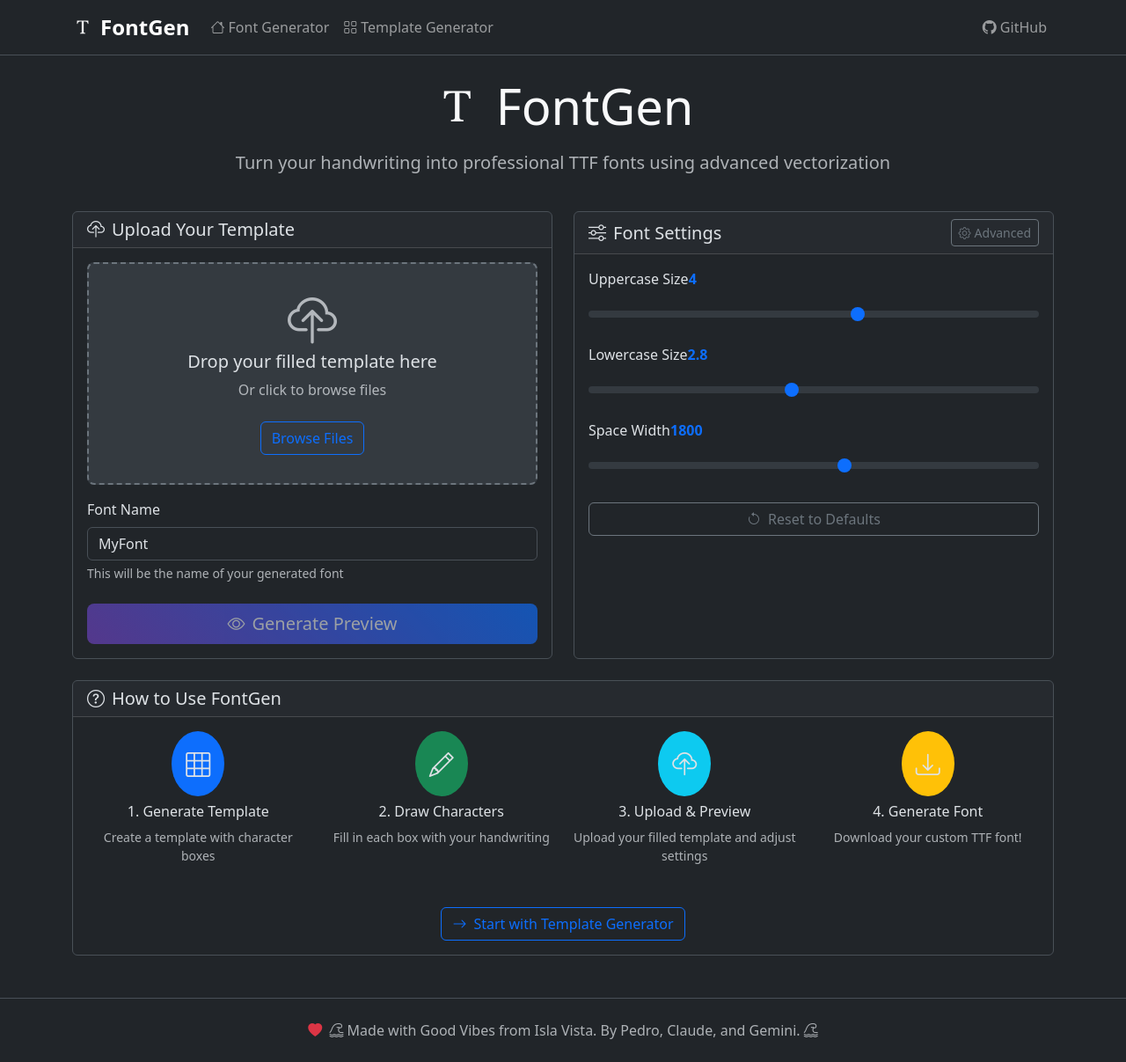
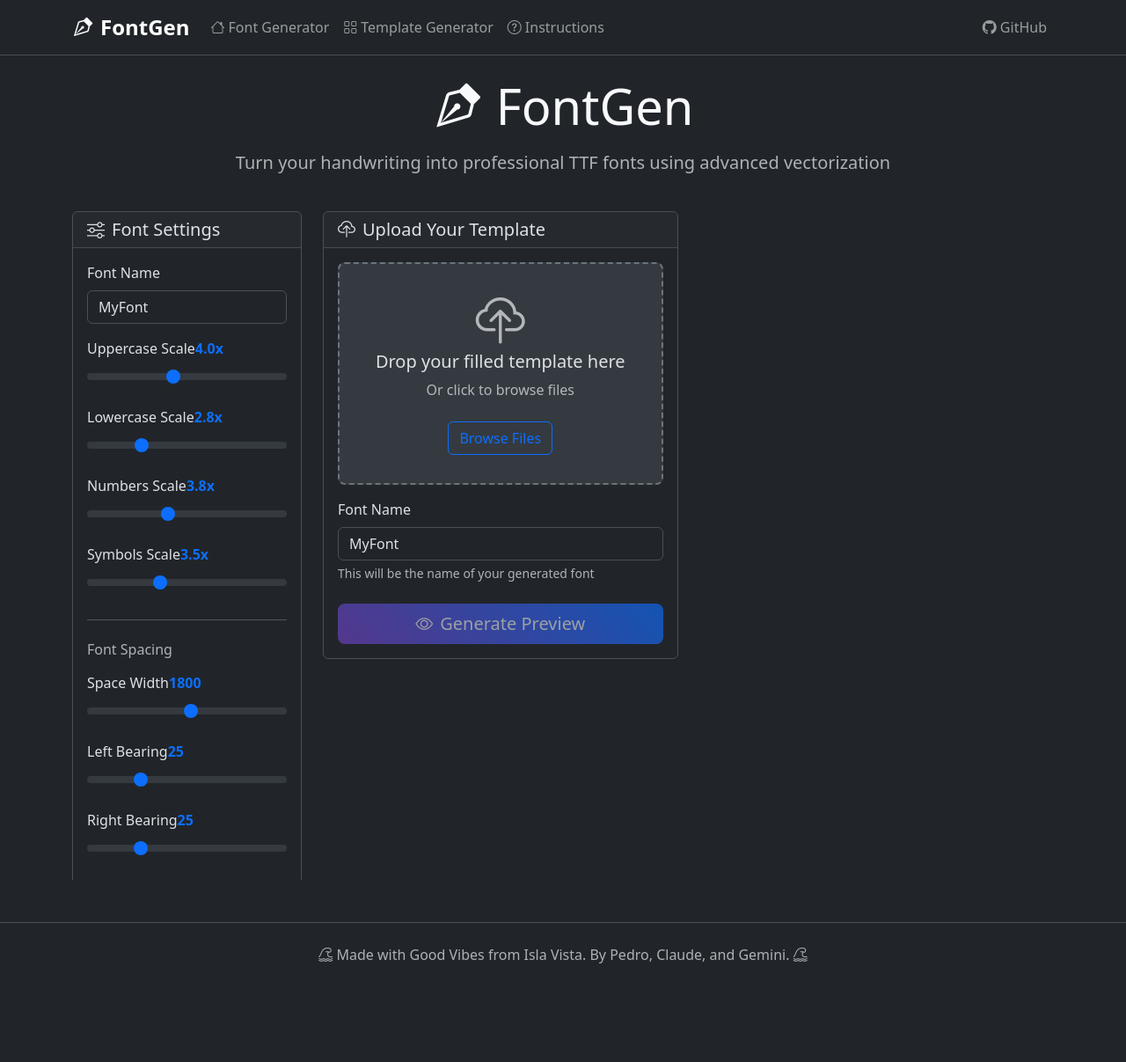
Before and after one commit to pmsosa/FontGen, a FastAPI app: page / in a window 1280 px wide. Shown: the whole page at 88% size. After the commit the page ends 1095 px from the top, so only its background shows below. Run offline with FastAPI, Linux system fonts and the light colour scheme; some libraries are stand-ins or nearby versions.

Commit message:
We can now generate the TTF + UI is nicer for editing

```diff
--- a/web_app/main.py
+++ b/web_app/main.py
@@ -214,13 +214,13 @@ async def update_preview_settings(
 
 @app.post("/api/generate-font")
 async def generate_final_font(
-    svg_dir: str = Form(...),
+    original_image_path: str = Form(...),
     font_name: str = Form(...)
 ):
-    """Generate final TTF font from SVGs"""
+    """Generate final TTF font from original image"""
     try:
         # Generate final TTF font using CLI
-        font_path = cli_wrapper.generate_final_font(svg_dir, font_name)
+        font_path = cli_wrapper.generate_final_font(original_image_path, font_name)
 
         if not font_path:
             raise HTTPException(status_code=500, detail="Failed to generate font")
--- a/web_app/templates/base.html
+++ b/web_app/templates/base.html
@@ -116,6 +116,23 @@
         .loading .btn-text {
             display: none;
         }
+
+        /* Settings Sidebar Sticky */
+        .settings-sidebar {
+            position: sticky;
+            top: 20px;
+            max-height: calc(100vh - 40px);
+            overflow-y: auto;
+        }
+
+        /* Responsive adjustments for iPad */
+        @media (max-width: 991.98px) {
+            .settings-sidebar {
+                position: static;
+                max-height: none;
+                overflow-y: visible;
+            }
+        }
     </style>
 
     {% block extra_css %}{% endblock %}
@@ -125,7 +142,7 @@
     <nav class="navbar navbar-expand-lg navbar-dark bg-dark border-bottom">
         <div class="container">
             <a class="navbar-brand" href="/" onclick="event.preventDefault(); location.reload(true);">
-                <i class="bi bi-fonts me-2"></i>FontGen
+                <i class="bi bi-vector-pen me-2"></i>FontGen
             </a>
 
             <button class="navbar-toggler" type="button" data-bs-toggle="collapse" data-bs-target="#navbarNav">
@@ -142,6 +159,11 @@
                     <li class="nav-item">
                         <a class="nav-link" href="/template-generator">
                             <i class="bi bi-grid me-1"></i>Template Generator
+                        </a>
+                    </li>
+                    <li class="nav-item">
+                        <a class="nav-link" href="#" data-bs-toggle="modal" data-bs-target="#instructionsModal">
+                            <i class="bi bi-question-circle me-1"></i>Instructions
                         </a>
                     </li>
                 </ul>
@@ -166,11 +188,62 @@
     <footer class="bg-dark border-top mt-5 py-4">
         <div class="container text-center text-muted">
             <p class="mb-0">
-                <i class="bi bi-heart-fill text-danger me-1"></i>
                 <i class="bi bi-tsunami"></i> Made with Good Vibes from Isla Vista. By Pedro, Claude, and Gemini. <i class="bi bi-tsunami"></i>
             </p>
         </div>
     </footer>
+
+    <!-- Instructions Modal -->
+    <div class="modal fade" id="instructionsModal" tabindex="-1" aria-labelledby="instructionsModalLabel" aria-hidden="true">
+        <div class="modal-dialog modal-lg">
+            <div class="modal-content">
+                <div class="modal-header">
+                    <h1 class="modal-title fs-5" id="instructionsModalLabel">
+                        <i class="bi bi-question-circle me-2"></i>How to Use FontGen
+                    </h1>
+                    <button type="button" class="btn-close" data-bs-dismiss="modal" aria-label="Close"></button>
+                </div>
+                <div class="modal-body">
+                    <div class="row g-4">
+                        <div class="col-md-6 text-center">
+                            <div class="bg-primary rounded-circle p-3 d-inline-flex mb-3">
+                                <i class="bi bi-grid-3x3 fs-3 text-white"></i>
+                            </div>
+                            <h6>1. Generate Template</h6>
+                            <p class="text-muted small">Create a template with character boxes for your handwriting</p>
+                        </div>
+                        <div class="col-md-6 text-center">
+                            <div class="bg-success rounded-circle p-3 d-inline-flex mb-3">
+                                <i class="bi bi-pencil fs-3 text-white"></i>
+                            </div>
+                            <h6>2. Draw Characters</h6>
+                            <p class="text-muted small">Fill in each box with your handwriting using a drawing app or print it out</p>
+                        </div>
+                        <div class="col-md-6 text-center">
+                            <div class="bg-info rounded-circle p-3 d-inline-flex mb-3">
+                                <i class="bi bi-cloud-upload fs-3 text-white"></i>
+                            </div>
+                            <h6>3. Upload & Preview</h6>
+                            <p class="text-muted small">Upload your filled template and adjust font settings in real-time</p>
+                        </div>
+                        <div class="col-md-6 text-center">
+                            <div class="bg-warning rounded-circle p-3 d-inline-flex mb-3">
+                                <i class="bi bi-download fs-3 text-white"></i>
+                            </div>
+                            <h6>4. Generate Font</h6>
+                            <p class="text-muted small">Download your custom TTF font and install it on your system!</p>
+                        </div>
+                    </div>
+                </div>
+                <div class="modal-footer">
+                    <a href="/template-generator" class="btn btn-primary">
+                        <i class="bi bi-arrow-right me-2"></i>Start with Template Generator
+                    </a>
+                    <button type="button" class="btn btn-secondary" data-bs-dismiss="modal">Close</button>
+                </div>
+            </div>
+        </div>
+    </div>
 
     <!-- Bootstrap 5 JS -->
     <script src="https://cdn.jsdelivr.net/npm/bootstrap@5.3.2/dist/js/bootstrap.bundle.min.js"></script>
--- a/web_app/templates/index.html
+++ b/web_app/templates/index.html
@@ -3,11 +3,11 @@
 {% block title %}FontGen - Generate Custom Fonts{% endblock %}
 
 {% block content %}
+<!-- Header -->
 <div class="row">
-    <!-- Header -->
     <div class="col-12 text-center mb-4">
         <h1 class="display-4 mb-3">
-            <i class="bi bi-fonts me-3"></i>FontGen
+            <i class="bi bi-vector-pen me-3"></i>FontGen
         </h1>
         <p class="lead text-muted">
             Turn your handwriting into professional TTF fonts using advanced vectorization
@@ -15,7 +15,100 @@
     </div>
 </div>
 
-<div class="row">
+<!-- Main Layout with Sidebar -->
+<div class="row g-4">
+    <!-- Settings Sidebar -->
+    <div class="col-xl-3 col-lg-4">
+        <div class="settings-sidebar">
+            <!-- Font Settings Card -->
+            <div class="card card-custom mb-4" id="settings-section">
+                <div class="card-header">
+                    <h5 class="mb-0">
+                        <i class="bi bi-sliders me-2"></i>Font Settings
+                    </h5>
+                </div>
+                <div class="card-body">
+                    <!-- Font Name -->
+                    <div class="mb-3">
+                        <label for="font-name" class="form-label">Font Name</label>
+                        <input type="text" class="form-control" id="font-name" placeholder="Enter font name" value="MyFont">
+                    </div>
+
+                    <!-- Character Scaling -->
+                    <div class="slider-container">
+                        <div class="slider-label">
+                            <span>Uppercase Scale</span>
+                            <span class="slider-value" id="uppercase-scale-value">4.0x</span>
+                        </div>
+                        <input type="range" class="form-range" id="uppercase-scale" min="1" max="8" step="0.1" value="4.0"
+                               oninput="updateSliderValue('uppercase-scale-value', this.value + 'x'); updatePreviewLive()">
+                    </div>
+
+                    <div class="slider-container">
+                        <div class="slider-label">
+                            <span>Lowercase Scale</span>
+                            <span class="slider-value" id="lowercase-scale-value">2.8x</span>
+                        </div>
+                        <input type="range" class="form-range" id="lowercase-scale" min="1" max="8" step="0.1" value="2.8"
+                               oninput="updateSliderValue('lowercase-scale-value', this.value + 'x'); updatePreviewLive()">
+                    </div>
+
+                    <div class="slider-container">
+                        <div class="slider-label">
+                            <span>Numbers Scale</span>
+                            <span class="slider-value" id="numbers-scale-value">3.8x</span>
+                        </div>
+                        <input type="range" class="form-range" id="numbers-scale" min="1" max="8" step="0.1" value="3.8"
+                               oninput="updateSliderValue('numbers-scale-value', this.value + 'x'); updatePreviewLive()">
+                    </div>
+
+                    <div class="slider-container">
+                        <div class="slider-label">
+                            <span>Symbols Scale</span>
+                            <span class="slider-value" id="symbols-scale-value">3.5x</span>
+                        </div>
+                        <input type="range" class="form-range" id="symbols-scale" min="1" max="8" step="0.1" value="3.5"
+                               oninput="updateSliderValue('symbols-scale-value', this.value + 'x'); updatePreviewLive()">
+                    </div>
+
+                    <!-- Font Spacing -->
+                    <hr class="my-4">
+                    <h6 class="text-muted mb-3">Font Spacing</h6>
+
+                    <div class="slider-container">
+                        <div class="slider-label">
+                            <span>Space Width</span>
+                            <span class="slider-value" id="space-width-value">1800</span>
+                        </div>
+                        <input type="range" class="form-range" id="space-width" min="500" max="3000" step="50" value="1800"
+                               oninput="updateSliderValue('space-width-value', this.value); updatePreviewLive()">
+                    </div>
+
+                    <div class="slider-container">
+                        <div class="slider-label">
+                            <span>Left Bearing</span>
+                            <span class="slider-value" id="left-bearing-value">25</span>
+                        </div>
+                        <input type="range" class="form-range" id="left-bearing" min="0" max="100" step="5" value="25"
+                               oninput="updateSliderValue('left-bearing-value', this.value); updatePreviewLive()">
+                    </div>
+
+                    <div class="slider-container">
+                        <div class="slider-label">
+                            <span>Right Bearing</span>
+                            <span class="slider-value" id="right-bearing-value">25</span>
+                        </div>
+                        <input type="range" class="form-range" id="right-bearing" min="0" max="100" step="5" value="25"
+                               oninput="updateSliderValue('right-bearing-value', this.value); updatePreviewLive()">
+                    </div>
+                </div>
+            </div>
+        </div>
+    </div>
+
+    <!-- Main Content Area -->
+    <div class="col-xl-9 col-lg-8">
+        <div class="row g-4">
     <!-- Upload Section -->
     <div class="col-lg-6 mb-4">
         <div class="card card-custom h-100">
@@ -62,96 +155,8 @@
         </div>
     </div>
 
-    <!-- Settings Section -->
-    <div class="col-lg-6 mb-4">
-        <div class="card card-custom h-100">
-            <div class="card-header d-flex justify-content-between align-items-center">
-                <h5 class="mb-0">
-                    <i class="bi bi-sliders me-2"></i>Font Settings
-                </h5>
-                <button class="btn btn-outline-secondary btn-sm" id="toggle-advanced">
-                    <i class="bi bi-gear me-1"></i>Advanced
-                </button>
-            </div>
-            <div class="card-body">
-                <!-- Basic Settings -->
-                <div id="basic-settings">
-                    <div class="slider-container">
-                        <div class="slider-label">
-                            <label class="form-label">Uppercase Size</label>
-                            <span class="slider-value" id="uppercase-value">4.0</span>
-                        </div>
-                        <input type="range" class="form-range" id="uppercase-scale" min="1.0" max="6.0" step="0.1" value="4.0">
-                    </div>
-
-                    <div class="slider-container">
-                        <div class="slider-label">
-                            <label class="form-label">Lowercase Size</label>
-                            <span class="slider-value" id="lowercase-value">2.8</span>
-                        </div>
-                        <input type="range" class="form-range" id="lowercase-scale" min="1.0" max="5.0" step="0.1" value="2.8">
-                    </div>
-
-                    <div class="slider-container">
-                        <div class="slider-label">
-                            <label class="form-label">Space Width</label>
-                            <span class="slider-value" id="space-value">1800</span>
-                        </div>
-                        <input type="range" class="form-range" id="space-width" min="200" max="3000" step="100" value="1800">
-                    </div>
-                </div>
-
-                <!-- Advanced Settings (Hidden by default) -->
-                <div id="advanced-settings" style="display: none;">
-                    <hr>
-                    <h6 class="text-muted mb-3">Advanced Settings</h6>
-
-                    <div class="slider-container">
-                        <div class="slider-label">
-                            <label class="form-label">Numbers Size</label>
-                            <span class="slider-value" id="numbers-value">3.8</span>
-                        </div>
-                        <input type="range" class="form-range" id="numbers-scale" min="1.0" max="6.0" step="0.1" value="3.8">
-                    </div>
-
-                    <div class="slider-container">
-                        <div class="slider-label">
-                            <label class="form-label">Symbols Size</label>
-                            <span class="slider-value" id="symbols-value">3.5</span>
-                        </div>
-                        <input type="range" class="form-range" id="symbols-scale" min="1.0" max="6.0" step="0.1" value="3.5">
-                    </div>
-
-                    <div class="slider-container">
-                        <div class="slider-label">
-                            <label class="form-label">Left Spacing</label>
-                            <span class="slider-value" id="left-bearing-value">25</span>
-                        </div>
-                        <input type="range" class="form-range" id="left-bearing" min="0" max="100" step="5" value="25">
-                    </div>
-
-                    <div class="slider-container">
-                        <div class="slider-label">
-                            <label class="form-label">Right Spacing</label>
-                            <span class="slider-value" id="right-bearing-value">25</span>
-                        </div>
-                        <input type="range" class="form-range" id="right-bearing" min="0" max="100" step="5" value="25">
-                    </div>
-                </div>
-
-                <div class="mt-4">
-                    <button class="btn btn-outline-secondary w-100" id="reset-defaults">
-                        <i class="bi bi-arrow-counterclockwise me-2"></i>Reset to Defaults
-                    </button>
-                </div>
-            </div>
-        </div>
-    </div>
-</div>
-
-<div class="row" id="preview-section" style="display: none;">
-    <!-- Preview Section -->
-    <div class="col-12 mb-4">
+            <!-- Preview Section (Initially Hidden) -->
+            <div class="col-12" id="preview-section" style="display: none;">
         <div class="card card-custom">
             <div class="card-header">
                 <h5 class="mb-0">
@@ -178,7 +183,7 @@
                 <div class="preview-text" id="preview-display">
                     <!-- Preview will be rendered here -->
                     <div class="text-center text-muted py-5">
-                        <i class="bi bi-fonts display-4"></i>
+                        <i class="bi bi-vector-pen display-4"></i>
                         <p class="mt-3">Your font preview will appear here</p>
                     </div>
                 </div>
@@ -210,55 +215,6 @@
                 </div>
             </div>
         </div>
-    </div>
-</div>
-
-<!-- Quick Start Guide -->
-<div class="row">
-    <div class="col-12">
-        <div class="card card-custom">
-            <div class="card-header">
-                <h5 class="mb-0">
-                    <i class="bi bi-question-circle me-2"></i>How to Use FontGen
-                </h5>
-            </div>
-            <div class="card-body">
-                <div class="row">
-                    <div class="col-md-3 text-center mb-3">
-                        <div class="bg-primary rounded-circle p-3 d-inline-flex">
-                            <i class="bi bi-grid-3x3 fs-3"></i>
-                        </div>
-                        <h6 class="mt-2">1. Generate Template</h6>
-                        <p class="text-muted small">Create a template with character boxes</p>
-                    </div>
-                    <div class="col-md-3 text-center mb-3">
-                        <div class="bg-success rounded-circle p-3 d-inline-flex">
-                            <i class="bi bi-pencil fs-3"></i>
-                        </div>
-                        <h6 class="mt-2">2. Draw Characters</h6>
-                        <p class="text-muted small">Fill in each box with your handwriting</p>
-                    </div>
-                    <div class="col-md-3 text-center mb-3">
-                        <div class="bg-info rounded-circle p-3 d-inline-flex">
-                            <i class="bi bi-cloud-upload fs-3"></i>
-                        </div>
-                        <h6 class="mt-2">3. Upload & Preview</h6>
-                        <p class="text-muted small">Upload your filled template and adjust settings</p>
-                    </div>
-                    <div class="col-md-3 text-center mb-3">
-                        <div class="bg-warning rounded-circle p-3 d-inline-flex">
-                            <i class="bi bi-download fs-3"></i>
-                        </div>
-                        <h6 class="mt-2">4. Generate Font</h6>
-                        <p class="text-muted small">Download your custom TTF font!</p>
-                    </div>
-                </div>
-
-                <div class="text-center mt-3">
-                    <a href="/template-generator" class="btn btn-outline-primary">
-                        <i class="bi bi-arrow-right me-2"></i>Start with Template Generator
-                    </a>
-                </div>
             </div>
         </div>
     </div>
@@ -269,7 +225,7 @@
 <script>
 // Global variables
 let uploadedFilePath = null;
-let currentSvgDir = null;
+let originalImagePath = null;
 let characterMap = {};
 let fontSettings = {
     uppercase_scale: 4.0,
@@ -467,7 +423,7 @@ async function generatePreview() {
         const result = await response.json();
 
         if (result.success) {
-            currentSvgDir = result.svg_dir;
+            originalImagePath = uploadedFilePath;
             characterMap = result.character_map;
             fontSettings = result.settings;
 
@@ -494,7 +450,7 @@ async function generatePreview() {
 }
 
 async function generateFont() {
-    if (!currentSvgDir) {
+    if (!originalImagePath) {
         alert('Please generate a preview first.');
         return;
     }
@@ -506,7 +462,7 @@ async function generateFont() {
     button.disabled = true;
 
     const formData = new FormData();
-    formData.append('svg_dir', currentSvgDir);
+    formData.append('original_image_path', originalImagePath);
     formData.append('font_name', fontName);
 
     try {
@@ -595,7 +551,7 @@ function updatePreview() {
     } else {
         previewDisplay.innerHTML = `
             <div class="text-center text-muted py-5">
-                <i class="bi bi-fonts display-4"></i>
+                <i class="bi bi-vector-pen display-4"></i>
                 <p class="mt-3">Your font preview will appear here</p>
             </div>
         `;
```
Also changed, not shown: web_app/core/cli_wrapper.py (+22 -28 lines), 1 other file.
